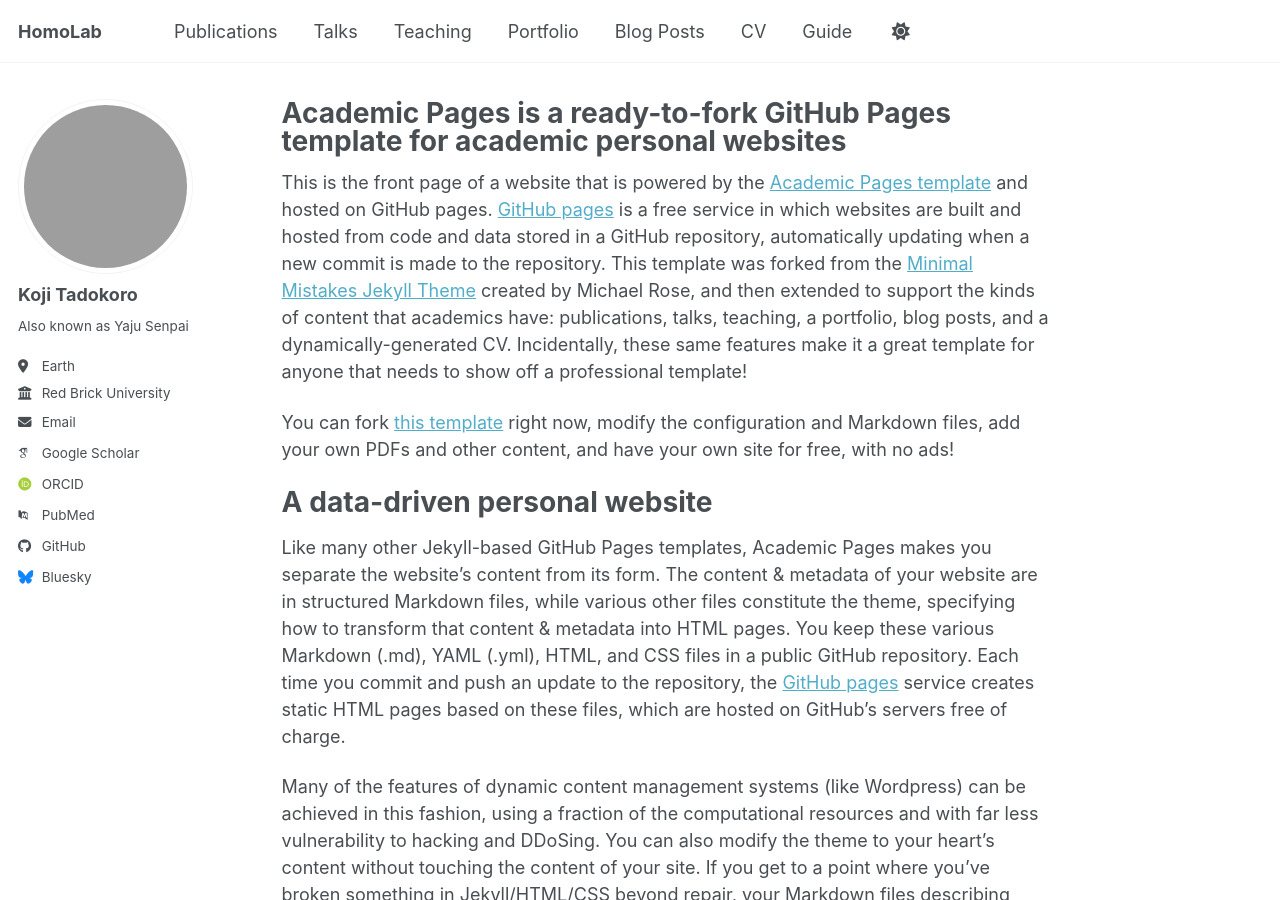
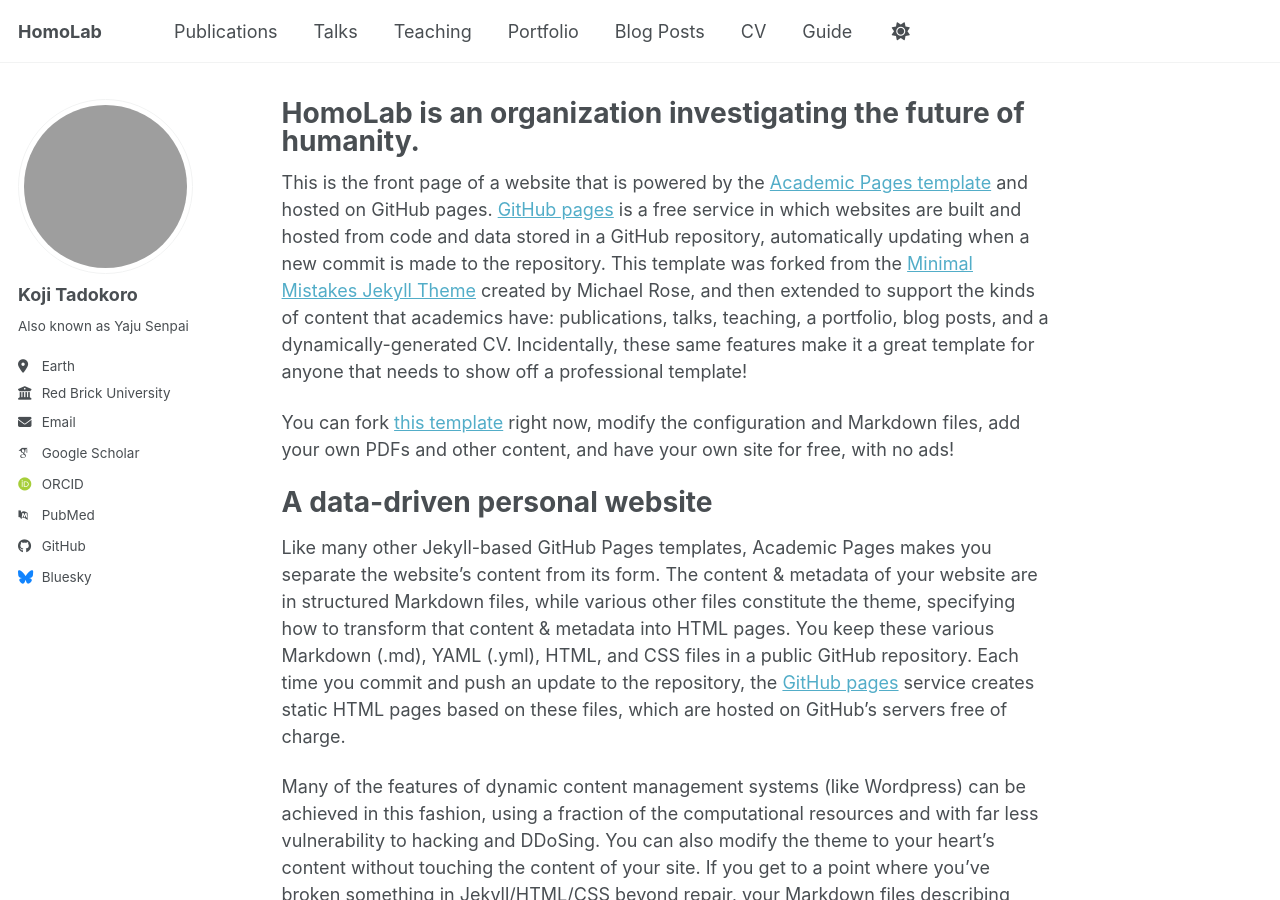
Before and after one commit to homolab-org/homolab-org.github.io, a Jekyll site: the page built from _pages/about.md, in a window 1280 px wide and 900 px high. Built offline with Jekyll 4.4.1, drawn with Linux system fonts in a browser that asks for light colours; some web fonts are replaced; a script bundle is joined from its source files by our own code; library files that are not in the unit come from our copies; grey boxes are pictures that could not be loaded.

Commit message:
Update about.md

```diff
--- a/_pages/about.md
+++ b/_pages/about.md
@@ -1,6 +1,6 @@
 ---
 permalink: /
-title: "Academic Pages is a ready-to-fork GitHub Pages template for academic personal websites"
+title: "HomoLab is an organization investigating the future of humanity."
 author_profile: true
 redirect_from:
   - /about/
```
